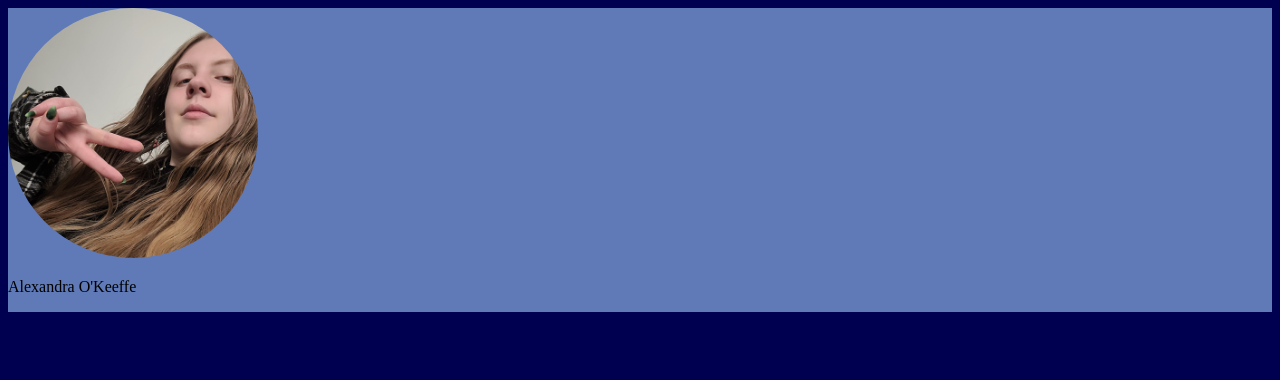
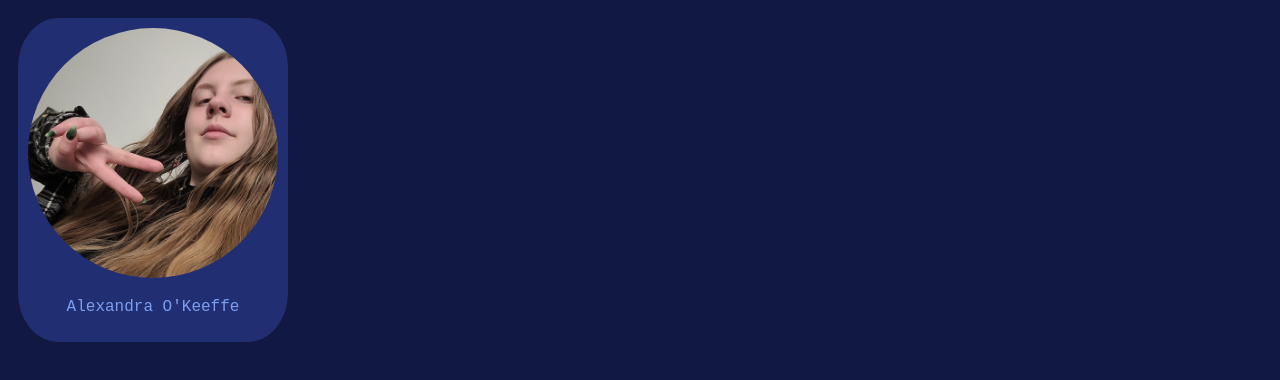
Before and after one commit to a-okeeffe/a-okeeffe.github.io, a plain HTML site: page index.html in a window 1280 px wide. Drawn offline with Linux system fonts and the light colour scheme.

Commit message:
polishing, fixed colors, font and minimal style implementation

```diff
--- a/index.html
+++ b/index.html
@@ -7,11 +7,12 @@
     </head>
 
     <body>
+        <div class="container">
         <div class="pfp_wrap" width="300px" style="overflow: hidden">
             <img src="20240312_211600_2.jpg" alt="profile" class="pfp" height="250px" style="border-radius: 50%">
-            <p>Alexandra O'Keeffe</p>
+            <p style="text-align:center">Alexandra O'Keeffe</p>
         </div>
         <div class="summary"></div>
-        <div></div>
+        </div>
     </body>
 </html>
--- a/mainstyle.css
+++ b/mainstyle.css
@@ -1,6 +1,16 @@
 body {
-    background-color: rgb(0, 0, 80);
+    background-color: rgb(17, 24, 65);
+}
+p {
+    color: rgb(126, 158, 240);
+    font-family: 'Courier New', Courier, monospace;
+}
+.container {
+    display: inline-grid;
+    padding: 10px;
 }
 .pfp_wrap {
-    background-color: rgb(95, 122, 182);
+    background-color: rgb(33, 46, 113);
+    padding: 10px;
+    border-radius: 15%;
 }
```
